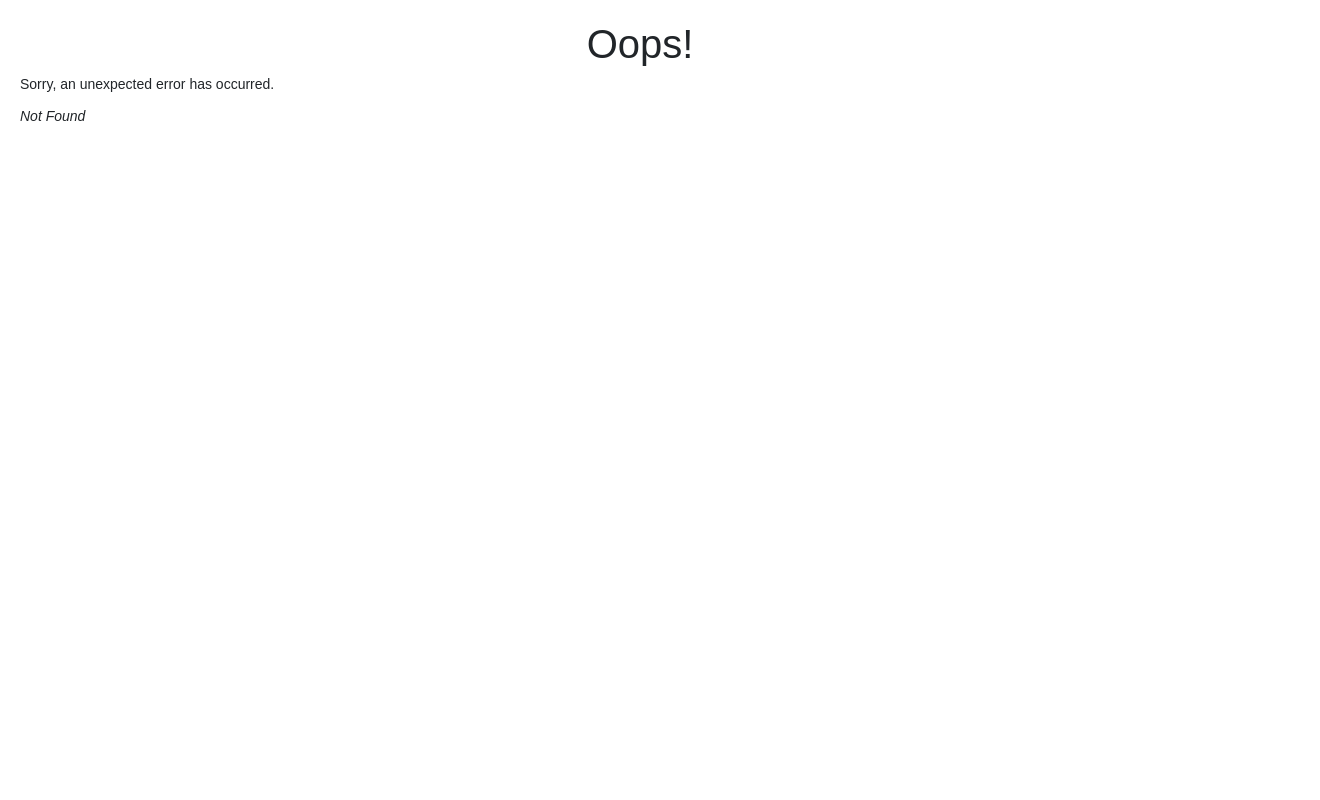
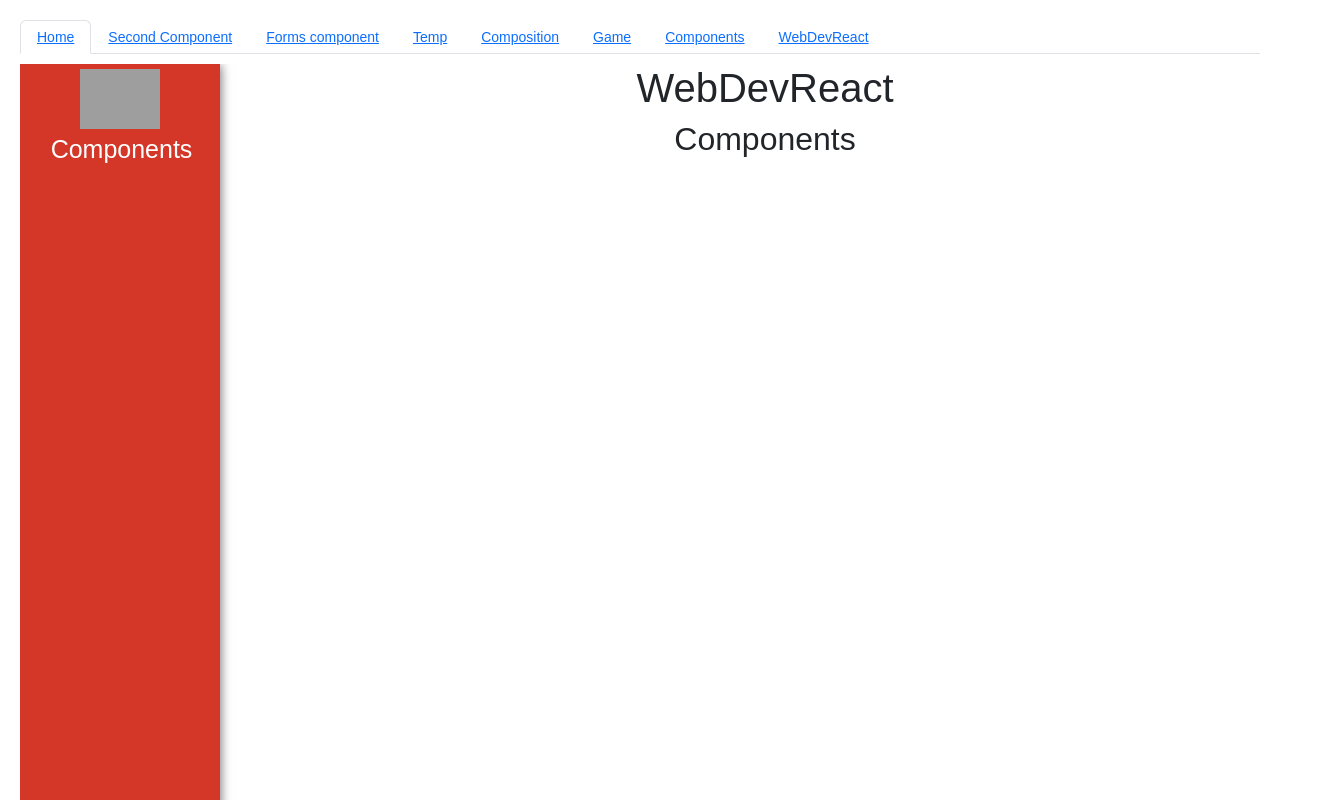
Before and after one commit to N1ph1l1m/React_practic, a React (Create React App) app in the folder React/my-app/: page /devReact in a window 1280 px wide. Before the commit this address had no page. Shown: the top 800 px of the page, 1320 px wide, since content can reach past the window. Built offline with nearby package versions, Linux system fonts and the light colour scheme; grey boxes are pictures that could not be loaded.

Commit message:
Create Component for course WebDevReact

```diff
--- a/React/my-app/src/components/Router/root.jsx
+++ b/React/my-app/src/components/Router/root.jsx
@@ -71,6 +71,12 @@ export default class Root extends React.Component{
                 Components
                 </Link></NavLink>
               </NavItem>
+              <NavItem>
+                <NavLink>
+                <Link to={"/devReact"}>
+                WebDevReact
+                </Link></NavLink>
+              </NavItem>
             </Nav>
             <OutletWRap id="detail">
                 <Outlet />
--- /dev/null
+++ b/React/my-app/src/components/webDevReact/WebDevReact.jsx
@@ -0,0 +1,160 @@
+import React from "react";
+import styled from "styled-components";
+
+const MainLayout = styled.div`
+  width: 1300px;
+  min-height: 50%;
+  display: flex;
+  justify-content: start;
+  flex-flow: row wrap;
+  overflow: hidden;
+`;
+const ContentWrap = styled.div`
+  width: 1090px;
+  height: 100%;
+`;
+const ContentItem = styled.div`
+  display: flex;
+  flex-direction: column;
+`;
+const NavigatorWrap = styled.div`
+  background-color: #d43728;
+  box-shadow: 1px 1px 10px #777;
+  width: 200px;
+  min-height: 1000px;
+  display: flex;
+  flex-flow: column wrap;
+`;
+const NavigatorLogo = styled.div`
+  text-align: center;
+  padding: 5px;
+`;
+const NavButton = styled.button`
+  align-items: center;
+  background-color: transparent;
+  border: 0px solid transparent;
+  width: 100%;
+  color: #fff;
+  text-decoration: none;
+  align-items: center;
+  border-left: 3px solid transparent;
+  font-weight: 500;
+  font-size: 25px;
+  margin-bottom: 5px;
+  &:hover {
+    background-color: rgba(0, 0, 0, 0.2);
+    border-color: #ebebeb;
+  }
+`;
+export default class WebDevReact extends React.Component {
+  constructor(props) {
+    super(props);
+    this.state = {
+      elem: 1,
+    };
+    this.handlerComponents = this.handlerComponents.bind(this);
+    // this.handlerButtonGroup = this.handlerButtonGroup.bind(this);
+    // this.handlerIcon = this.handlerIcon.bind(this);
+    // this.handlerImage = this.handlerImage.bind(this);
+    // this.handlerChip = this.handlerChip.bind(this);
+    // this.handlerBadge = this.handlerBadge.bind(this);
+    // this.handlerListGroup = this.handlerListGroup.bind(this);
+    // this.handlerInput = this.handlerInput.bind(this);
+    // this.handlerTabBar = this.handlerTabBar.bind(this);
+    // this.handlerToolTip = this.handlerToolTip.bind(this)
+    // this.handlerModal = this.handlerModal.bind(this)
+  }
+
+  handlerComponents() {
+    this.setState((prevState) => ({
+      elem: 1,
+    }));
+    console.log("This state = ");
+  }
+  // handlerButtonGroup() {
+  //   this.setState((prevState) => ({
+  //     elem: 2,
+  //   }));
+  // }
+  // handlerIcon() {
+  //   this.setState((prevState) => ({
+  //     elem: 3,
+  //   }));
+  // }
+  // handlerImage() {
+  //   this.setState((prevState) => ({
+  //     elem: 4,
+  //   }));
+  // }
+  // handlerChip() {
+  //   this.setState((prevState) => ({
+  //     elem: 5,
+  //   }));
+  // }
+  //   handlerBadge() {
+  //   this.setState((prevState) => ({
+  //     elem: 6,
+  //   }));
+  // }
+  // handlerListGroup() {
+  //   this.setState((prevState) => ({
+  //     elem: 7,
+  //   }));
+  // }
+  // handlerInput() {
+  //   this.setState((prevState) => ({
+  //     elem: 8,
+  //   }));
+  // }
+  // handlerTabBar(){
+  //   this.setState((prevState) => ({
+  //     elem: 9,
+  //   }));
+  // }
+  // handlerToolTip(){
+  //   this.setState((prevState) => ({
+  //     elem: 10,
+  //   }));
+  // }
+  // handlerModal(){
+  //   this.setState((prevState) => ({
+  //     elem: 11,
+  //   }));
+  // }
+
+
+  renderComponent() {
+    switch (this.state.elem) {
+      case 1:
+        return (
+          <ContentItem>
+            <h2>Components</h2>
+          </ContentItem>
+        );
+      default:
+        return null;
+    }
+  }
+
+  render() {
+    const component = this.renderComponent();
+    return (
+      <MainLayout>
+        <NavigatorWrap>
+          <NavigatorLogo>
+            <img
+              src="https://upload.wikimedia.org/wikipedia/commons/thumb/a/a7/React-icon.svg/1200px-React-icon.svg.png"
+              height="60"
+              alt="logo"
+            />
+          </NavigatorLogo>
+          <NavButton onClick={this.handlerComponents}>Components</NavButton>
+        </NavigatorWrap>
+
+        <ContentWrap>
+        <h1>WebDevReact</h1>
+        {component}</ContentWrap>
+      </MainLayout>
+    );
+  }
+}
--- /dev/null
+++ b/React/my-app/src/components/webDevReact/index.jsx
@@ -0,0 +1,2 @@
+import WebDevReact from "./WebDevReact";
+export default WebDevReact;
--- a/React/my-app/src/index.js
+++ b/React/my-app/src/index.js
@@ -14,6 +14,7 @@ import Composition from './components/Composition';
 import Game from './components/game';
 import SecondComponent from './components/SecondComponent/secondComponent';
 import DevComponetns from './components/webDevComponents';
+import WebDevReact from './components/webDevReact';
 
 
 const router  = createBrowserRouter([
@@ -50,6 +51,10 @@ const router  = createBrowserRouter([
             path:"/devComponents",
             element:<DevComponetns/>
         },
+        {
+            path:"/devReact",
+            element:<WebDevReact/>
+        },
       ]
     },
     ])
```
